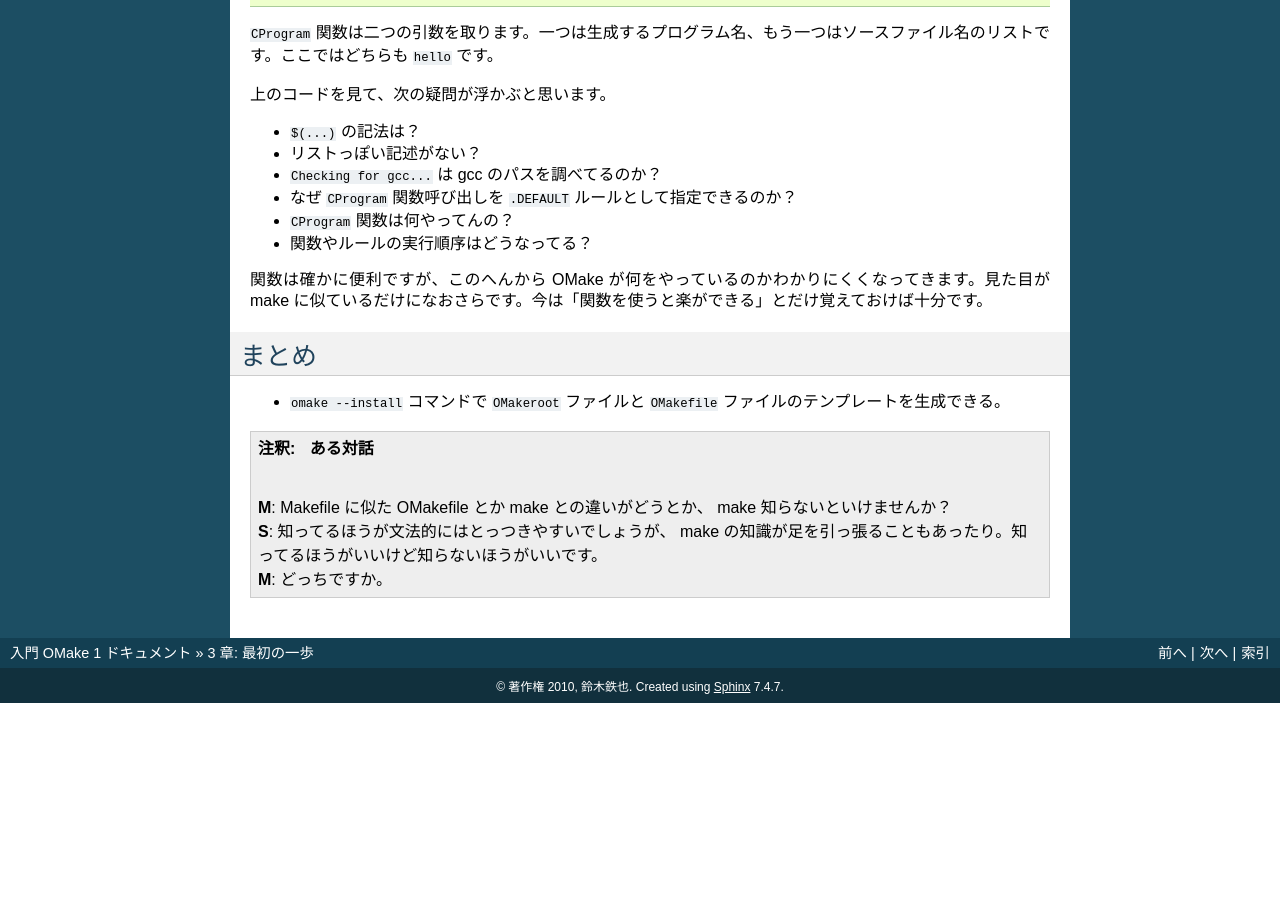
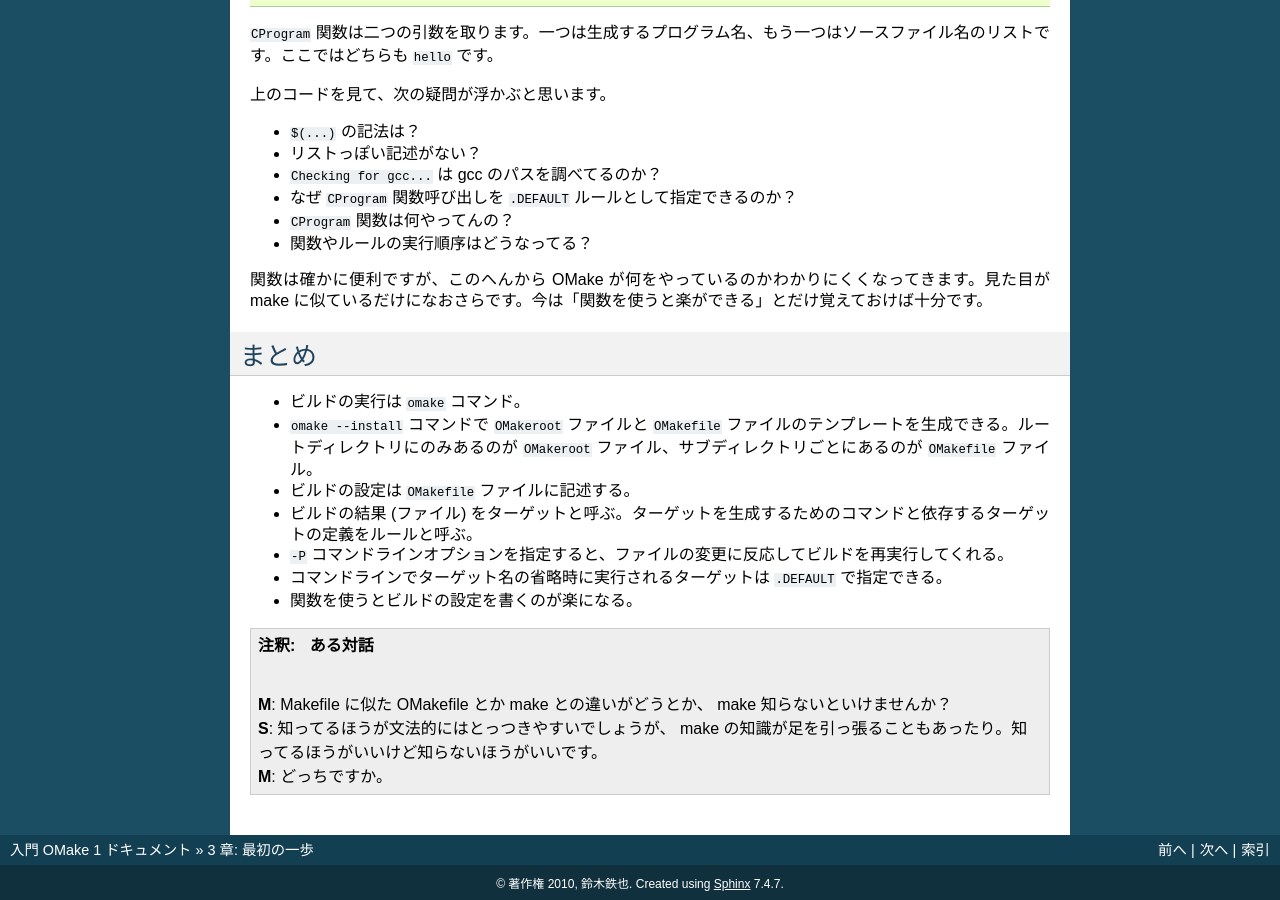
Before and after one commit to szktty/omakebook-jp, a Sphinx documentation site: the page built from source/first_step.rst, in a window 1280 px wide and 900 px high, scrolled down 6415 px. Built offline with Sphinx 7.4.7, drawn with Linux system fonts in a browser that asks for light colours; before the commit the page ends 7118 px from its top, so only the background shows below that.

Commit message:
まとめを記述

```diff
--- a/source/first_step.rst
+++ b/source/first_step.rst
@@ -328,7 +328,20 @@ OMake では関数も使えます (定義もできます) 。ビルドに便利
 まとめ
 ======
 
-* ``omake --install`` コマンドで ``OMakeroot`` ファイルと ``OMakefile`` ファイルのテンプレートを生成できる。
+* ビルドの実行は ``omake`` コマンド。
+
+* ``omake --install`` コマンドで ``OMakeroot`` ファイルと ``OMakefile`` ファイルのテンプレートを生成できる。ルートディレクトリにのみあるのが ``OMakeroot`` ファイル、サブディレクトリごとにあるのが ``OMakefile`` ファイル。
+
+* ビルドの設定は ``OMakefile`` ファイルに記述する。
+
+* ビルドの結果 (ファイル) をターゲットと呼ぶ。ターゲットを生成するためのコマンドと依存するターゲットの定義をルールと呼ぶ。
+
+* ``-P`` コマンドラインオプションを指定すると、ファイルの変更に反応してビルドを再実行してくれる。
+
+* コマンドラインでターゲット名の省略時に実行されるターゲットは ``.DEFAULT`` で指定できる。
+
+* 関数を使うとビルドの設定を書くのが楽になる。
+
 
 .. note:: **ある対話**
 
```
